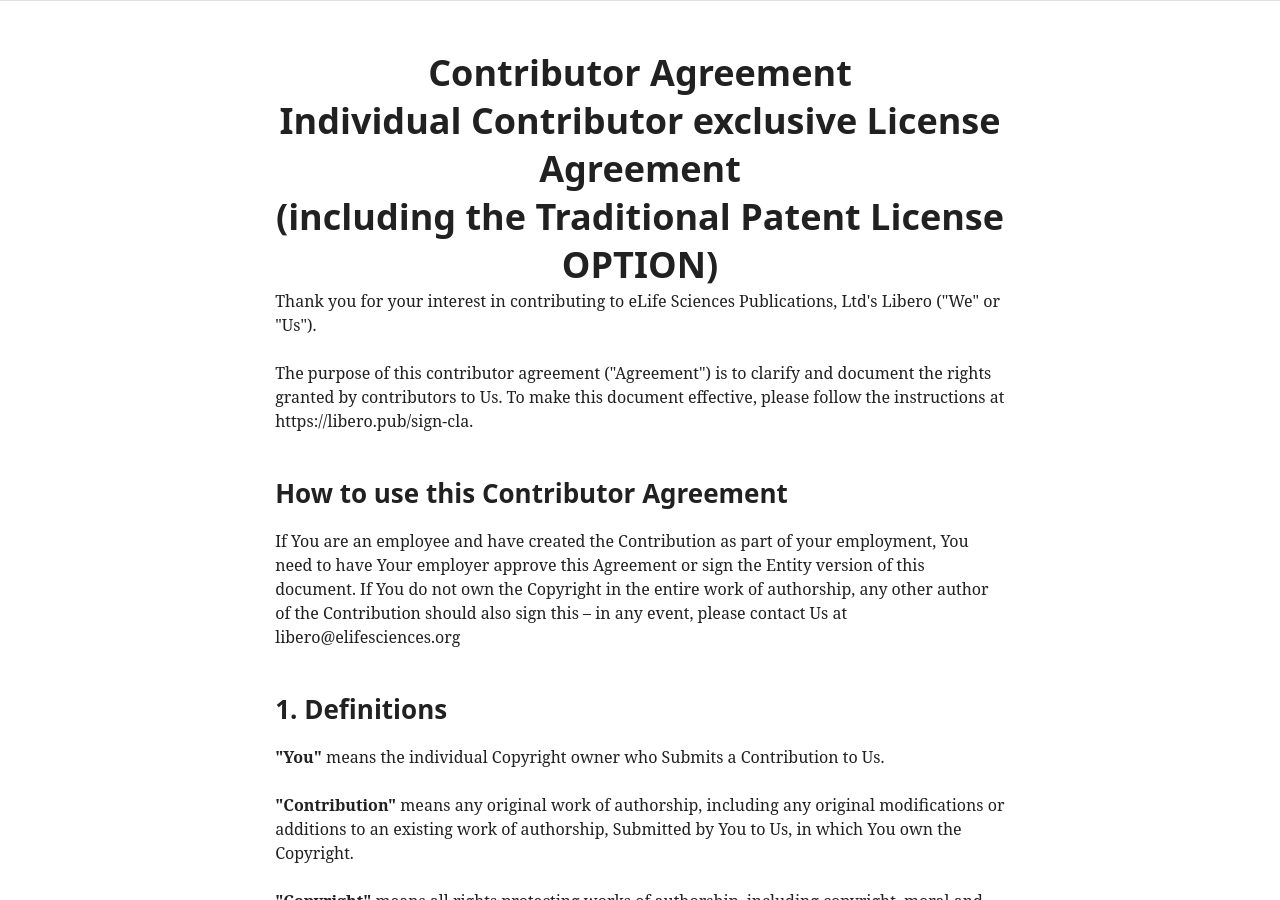
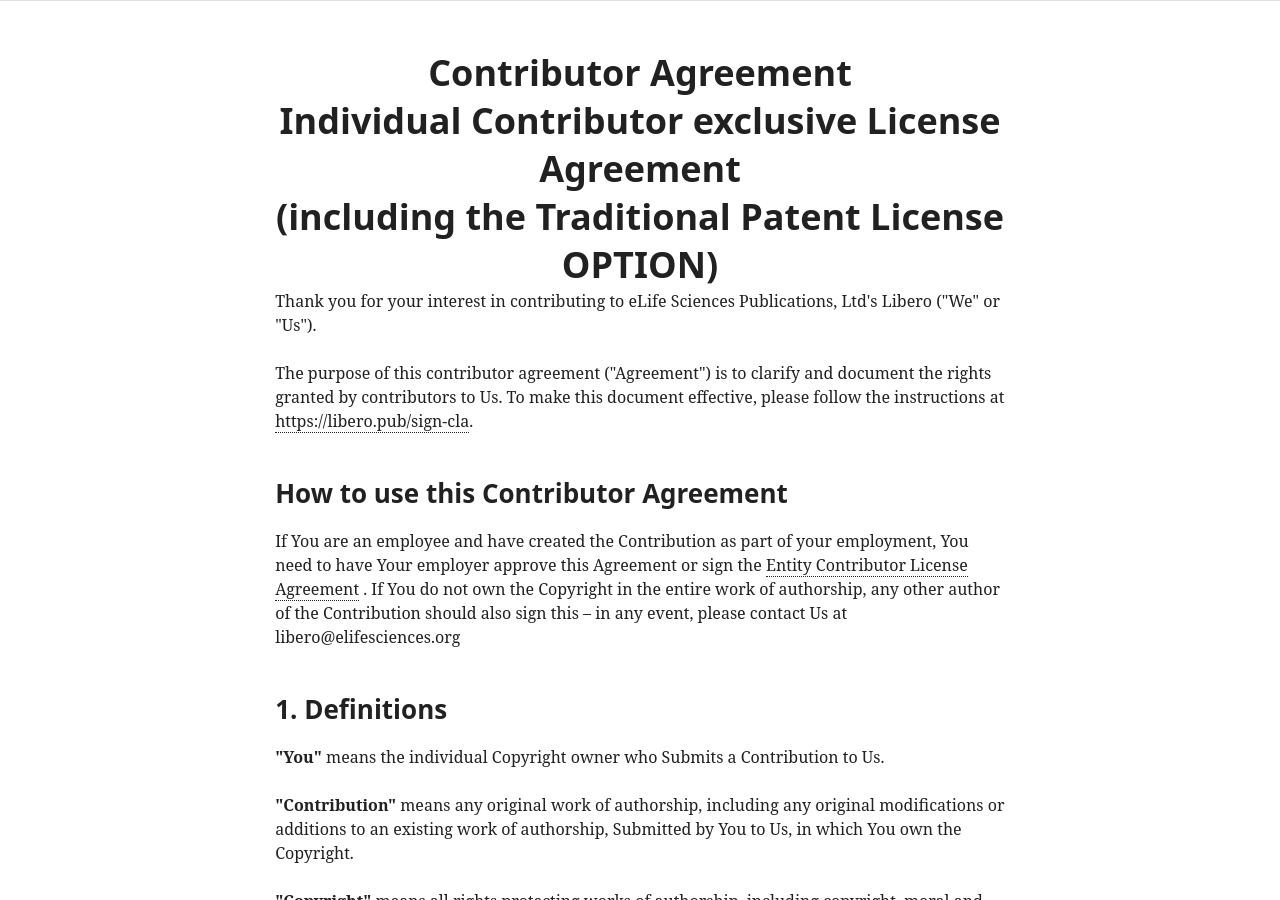
Before and after one commit to libero/libero.github.io, a Jekyll site: the page governance/cla/individual.html, which Jekyll copies as it is, in a window 1280 px wide and 900 px high. Built offline with Jekyll 4.4.1, drawn with Linux system fonts in a browser that asks for light colours; some web fonts are replaced.

Commit message:
Add correct lnks for sign up

```diff
--- a/governance/cla/entity.html
+++ b/governance/cla/entity.html
@@ -42,7 +42,7 @@
 
                 <p>Thank you for your interest in contributing to <span id="tmp-beneficiary-name">eLife Sciences Publications, Ltd</span>'s <span id="tmp-project-name">Libero</span> ("We" or "Us").</p>
 
-                <p>The purpose of this contributor agreement ("Agreement") is to clarify and document the rights granted by contributors to Us. To make this document effective, please follow the instructions at <a href="https://libero.pub/sign-cla">https://libero.pub/sign-cla</a>.</p>
+                <p>The purpose of this contributor agreement ("Agreement") is to clarify and document the rights granted by contributors to Us. To make this document effective please contact the team on <a href="mailto:libero@elifesciences.org?Subject=Entity+Contributor+License+Request">libero@elifesciences.org</a> to request a digitally signable copy.</p>
 
                 <h2>How to use this <span id="tmp-how-to">Contributor Agreement</span></h2>
                 <p>If You are an employee and have created the Contribution as part of your employment, You need to have Your employer approve this Agreement. If You have created the Contribution independently of Your employment then please sign the <a href="individual.html">Individual Contributor License Agreement</a>. If You do not own the Copyright in the entire work of authorship, any other author of the Contribution should also sign this – in any event, please contact Us at <a href="mailto:libero@elifesciences.org">libero@elifesciences.org</a></p>
--- a/governance/cla/individual.html
+++ b/governance/cla/individual.html
@@ -40,10 +40,10 @@
 
               <p>Thank you for your interest in contributing to <span id="tmp-beneficiary-name">eLife Sciences Publications, Ltd</span>'s <span id="tmp-project-name">Libero</span> ("We" or "Us").</p>
 
-              <p>The purpose of this contributor agreement ("Agreement") is to clarify and document the rights granted by contributors to Us. To make this document effective, please follow the instructions at <span id="tmp-submission-instructions">https://libero.pub/sign-cla</span>.</p>
+              <p>The purpose of this contributor agreement ("Agreement") is to clarify and document the rights granted by contributors to Us. To make this document effective, please follow the instructions at <a href="https://libero.pub/sign-cla/">https://libero.pub/sign-cla</a>.</p>
 
               <h2>How to use this <span id="tmp-how-to">Contributor Agreement</span></h2>
-              <p>If You are an employee and have created the Contribution as part of your employment, You need to have Your employer approve this Agreement or sign the Entity version of this document. If You do not own the Copyright in the entire work of authorship, any other author of the Contribution should also sign this – in any event, please contact Us at <span id="tmp-project-email">libero@elifesciences.org</span></p><p>
+              <p>If You are an employee and have created the Contribution as part of your employment, You need to have Your employer approve this Agreement or sign the <a href="entity.html">Entity Contributor License Agreement</a> . If You do not own the Copyright in the entire work of authorship, any other author of the Contribution should also sign this – in any event, please contact Us at <span id="tmp-project-email">libero@elifesciences.org</span></p><p>
 
               </p><h2>1. Definitions</h2>
               <p><strong>"You"</strong> means the individual Copyright owner who Submits a Contribution to Us.</p><!-- New and shorter Definition should be amended in all CA's. -->
```
